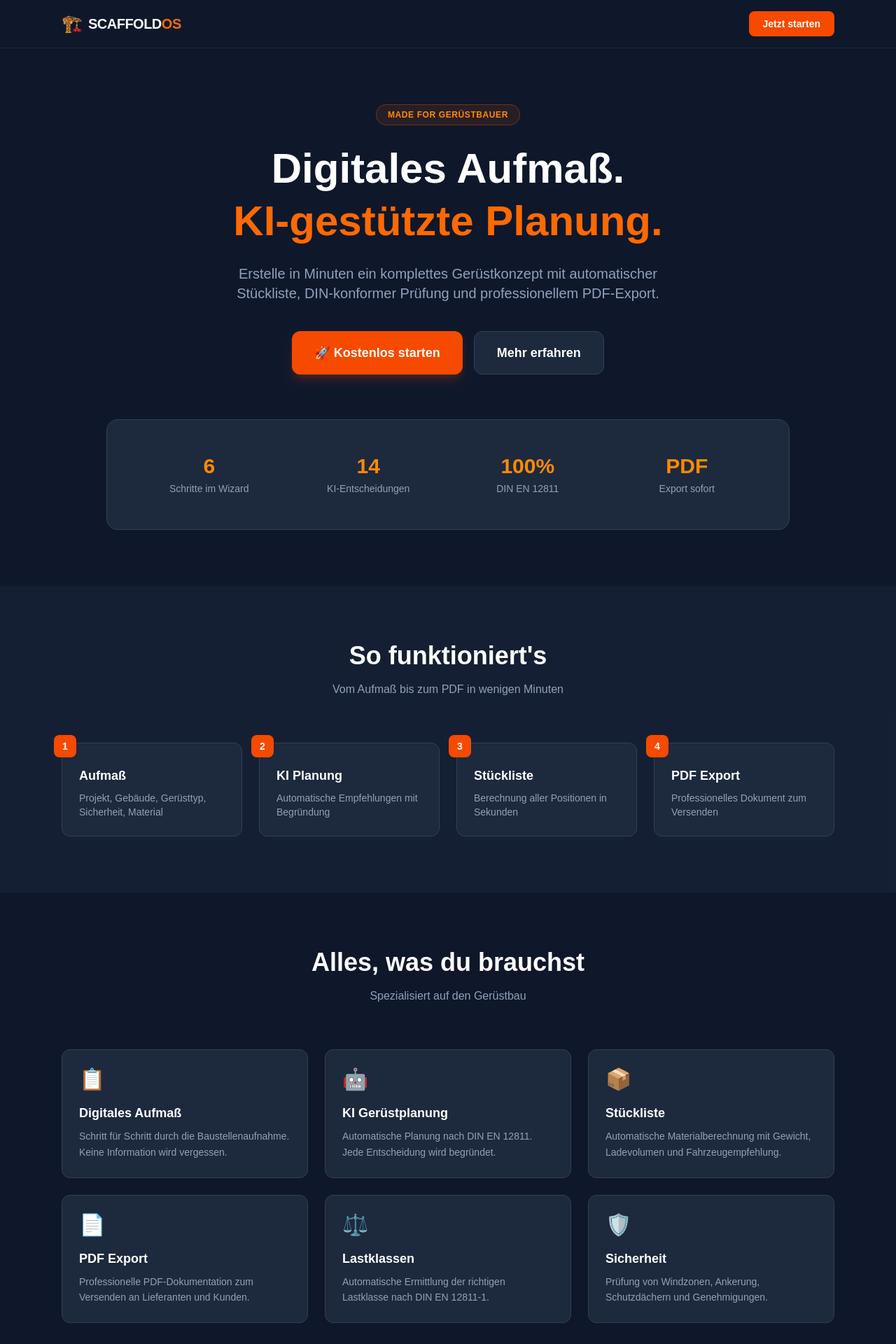
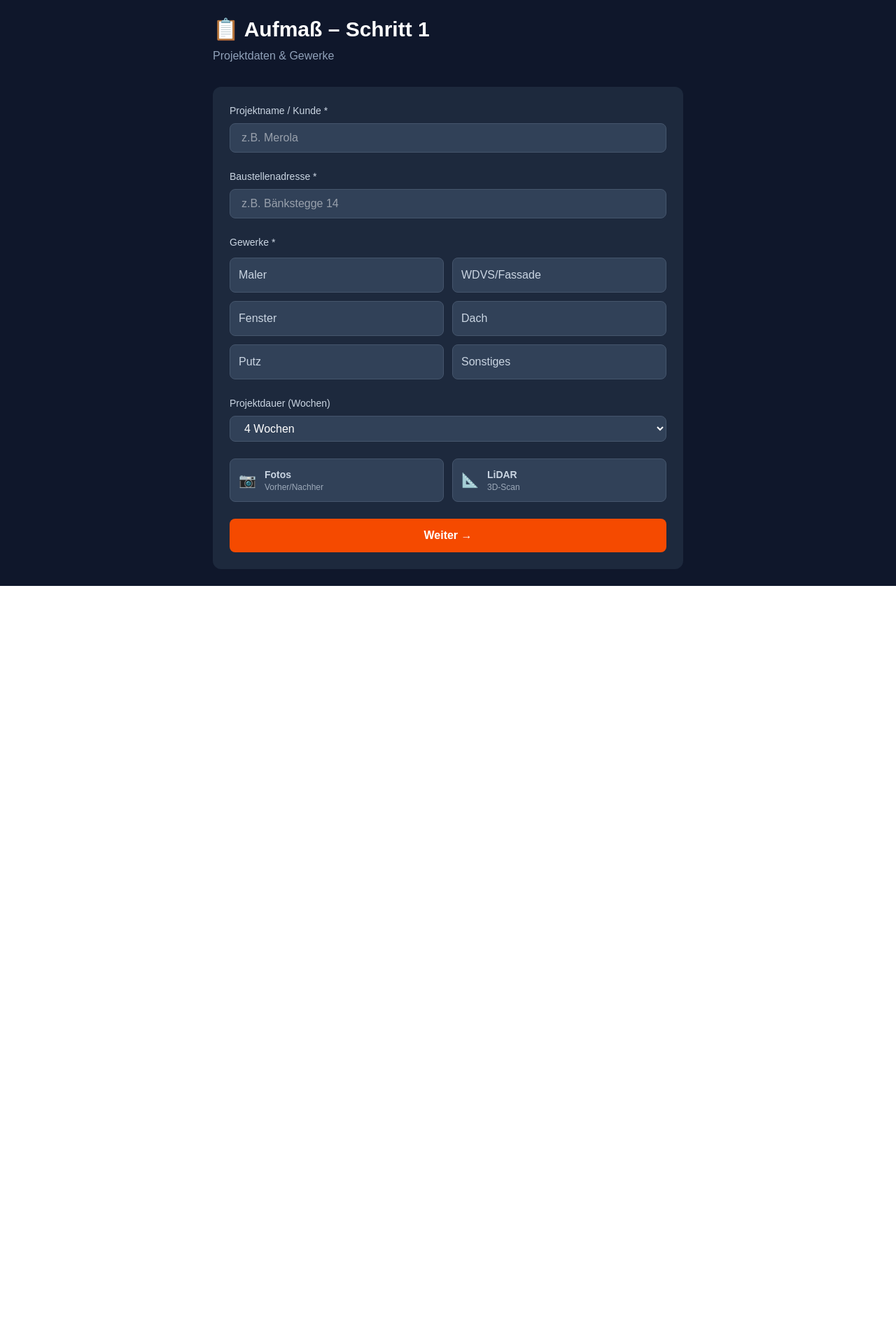
Before and after one commit to A-I-Integration/scaffold-os, a Next.js app: page /aufmass in a window 1280 px wide. Shown: the top 1920 px of the page at 70% size. After the commit the page ends 837 px from the top, so only its background shows below. Built offline with nearby package versions, Linux system fonts and the light colour scheme.

Commit message:
Fix: Schritt 1 Build Error

```diff
--- a/app/aufmass/page.tsx
+++ b/app/aufmass/page.tsx
@@ -1,195 +1,170 @@
 'use client';
 
+import { useState } from 'react';
 import { useRouter } from 'next/navigation';
 
-export default function HomePage() {
+export default function AufmassPage() {
   const router = useRouter();
 
-  const features = [
-    {
-      icon: '📋',
-      title: 'Digitales Aufmaß',
-      desc: 'Schritt für Schritt durch die Baustellenaufnahme. Keine Information wird vergessen.',
-    },
-    {
-      icon: '🤖',
-      title: 'KI Gerüstplanung',
-      desc: 'Automatische Planung nach DIN EN 12811. Jede Entscheidung wird begründet.',
-    },
-    {
-      icon: '📦',
-      title: 'Stückliste',
-      desc: 'Automatische Materialberechnung mit Gewicht, Ladevolumen und Fahrzeugempfehlung.',
-    },
-    {
-      icon: '📄',
-      title: 'PDF Export',
-      desc: 'Professionelle PDF-Dokumentation zum Versenden an Lieferanten und Kunden.',
-    },
-    {
-      icon: '⚖️',
-      title: 'Lastklassen',
-      desc: 'Automatische Ermittlung der richtigen Lastklasse nach DIN EN 12811-1.',
-    },
-    {
-      icon: '🛡️',
-      title: 'Sicherheit',
-      desc: 'Prüfung von Windzonen, Ankerung, Schutzdächern und Genehmigungen.',
-    },
-  ];
+  const [form, setForm] = useState({
+    name: '',
+    adresse: '',
+    gewerke: [] as string[],
+    dauer: '4',
+    fotos: false,
+    lidar: false,
+  });
 
-  const steps = [
-    { nr: '1', title: 'Aufmaß', desc: 'Projekt, Gebäude, Gerüsttyp, Sicherheit, Material' },
-    { nr: '2', title: 'KI Planung', desc: 'Automatische Empfehlungen mit Begründung' },
-    { nr: '3', title: 'Stückliste', desc: 'Berechnung aller Positionen in Sekunden' },
-    { nr: '4', title: 'PDF Export', desc: 'Professionelles Dokument zum Versenden' },
-  ];
+  const gewerkListe = ['Maler', 'WDVS/Fassade', 'Fenster', 'Dach', 'Putz', 'Sonstiges'];
+
+  function toggleGewerk(g: string) {
+    setForm(prev => ({
+      ...prev,
+      gewerke: prev.gewerke.includes(g)
+        ? prev.gewerke.filter(x => x !== g)
+        : [...prev.gewerke, g]
+    }));
+  }
+
+  function getLastklasse() {
+    const gewerke = form.gewerke;
+    if (gewerke.includes('WDVS/Fassade') || gewerke.includes('Putz')) return 'LK 3';
+    if (gewerke.includes('Maler')) return 'LK 2';
+    if (gewerke.includes('Dach')) return 'LK 4';
+    return 'LK 2';
+  }
+
+  function handleWeiter() {
+    if (!form.name.trim() || !form.adresse.trim()) {
+      alert('Bitte fülle Name und Adresse aus!');
+      return;
+    }
+    if (form.gewerke.length === 0) {
+      alert('Bitte wähle mindestens ein Gewerk aus!');
+      return;
+    }
+    localStorage.setItem('scaffold_step1', JSON.stringify(form));
+    router.push('/aufmass/schritt2');
+  }
 
   return (
-    <div className="min-h-screen bg-slate-900 text-white">
+    <div className="min-h-screen bg-slate-900 text-white p-6">
+      <div className="max-w-2xl mx-auto">
+        <h1 className="text-3xl font-bold mb-2">📋 Aufmaß – Schritt 1</h1>
+        <p className="text-slate-400 mb-8">Projektdaten & Gewerke</p>
 
-      {/* Navigation */}
-      <nav className="border-b border-slate-800">
-        <div className="max-w-6xl mx-auto px-6 py-4 flex justify-between items-center">
-          <div className="flex items-center gap-2">
-            <span className="text-2xl">🏗️</span>
-            <span className="text-xl font-bold tracking-tight">SCAFFOLD<span className="text-orange-500">OS</span></span>
+        <div className="bg-slate-800 rounded-xl p-6 space-y-6">
+
+          <div>
+            <label className="block text-sm font-medium mb-2 text-slate-300">Projektname / Kunde *</label>
+            <input
+              type="text"
+              value={form.name}
+              onChange={(e) => setForm({...form, name: e.target.value})}
+              className="w-full bg-slate-700 border border-slate-600 rounded-lg px-4 py-2 text-white focus:outline-none focus:border-orange-500"
+              placeholder="z.B. Merola"
+            />
           </div>
-          <button
-            onClick={() => router.push('/aufmass')}
-            className="bg-orange-600 hover:bg-orange-700 text-white font-semibold px-5 py-2 rounded-lg text-sm transition"
-          >
-            Jetzt starten
-          </button>
-        </div>
-      </nav>
 
-      {/* Hero */}
-      <section className="max-w-6xl mx-auto px-6 pt-20 pb-16 text-center">
-        <div className="inline-flex items-center gap-2 bg-orange-500/10 border border-orange-500/30 rounded-full px-4 py-1.5 mb-6">
-          <span className="text-orange-400 text-xs font-semibold uppercase tracking-wider">Made for Gerüstbauer</span>
-        </div>
-        <h1 className="text-5xl md:text-6xl font-bold mb-6 leading-tight">
-          Digitales Aufmaß.<br />
-          <span className="text-orange-500">KI-gestützte Planung.</span>
-        </h1>
-        <p className="text-slate-400 text-lg md:text-xl max-w-2xl mx-auto mb-10">
-          Erstelle in Minuten ein komplettes Gerüstkonzept mit automatischer Stückliste,
-          DIN-konformer Prüfung und professionellem PDF-Export.
-        </p>
-        <div className="flex flex-col sm:flex-row gap-4 justify-center">
-          <button
-            onClick={() => router.push('/aufmass')}
-            className="bg-orange-600 hover:bg-orange-700 text-white font-bold py-4 px-8 rounded-xl text-lg transition shadow-lg shadow-orange-600/20"
-          >
-            🚀 Kostenlos starten
-          </button>
-          <button
-            onClick={() => document.getElementById('features')?.scrollIntoView({ behavior: 'smooth' })}
-            className="bg-slate-800 hover:bg-slate-700 text-white font-semibold py-4 px-8 rounded-xl text-lg transition border border-slate-700"
-          >
-            Mehr erfahren
-          </button>
-        </div>
-      </section>
+          <div>
+            <label className="block text-sm font-medium mb-2 text-slate-300">Baustellenadresse *</label>
+            <input
+              type="text"
+              value={form.adresse}
+              onChange={(e) => setForm({...form, adresse: e.target.value})}
+              className="w-full bg-slate-700 border border-slate-600 rounded-lg px-4 py-2 text-white focus:outline-none focus:border-orange-500"
+              placeholder="z.B. Bänkstegge 14"
+            />
+          </div>
 
-      {/* Preview Image / Stats */}
-      <section className="max-w-5xl mx-auto px-6 pb-20">
-        <div className="bg-slate-800 rounded-2xl border border-slate-700 p-8 md:p-12">
-          <div className="grid grid-cols-2 md:grid-cols-4 gap-8 text-center">
-            <div>
-              <div className="text-3xl font-bold text-orange-400 mb-1">6</div>
-              <div className="text-slate-400 text-sm">Schritte im Wizard</div>
-            </div>
-            <div>
-              <div className="text-3xl font-bold text-orange-400 mb-1">14</div>
-              <div className="text-slate-400 text-sm">KI-Entscheidungen</div>
-            </div>
-            <div>
-              <div className="text-3xl font-bold text-orange-400 mb-1">100%</div>
-              <div className="text-slate-400 text-sm">DIN EN 12811</div>
-            </div>
-            <div>
-              <div className="text-3xl font-bold text-orange-400 mb-1">PDF</div>
-              <div className="text-slate-400 text-sm">Export sofort</div>
+          <div>
+            <label className="block text-sm font-medium mb-3 text-slate-300">Gewerke *</label>
+            <div className="grid grid-cols-2 gap-3">
+              {gewerkListe.map(g => (
+                <button
+                  key={g}
+                  onClick={() => toggleGewerk(g)}
+                  className={`p-3 rounded-lg border text-left transition ${
+                    form.gewerke.includes(g)
+                      ? 'bg-orange-600/20 border-orange-500 text-orange-300'
+                      : 'bg-slate-700 border-slate-600 text-slate-300 hover:border-slate-500'
+                  }`}
+                >
+                  {g}
+                </button>
+              ))}
             </div>
           </div>
-        </div>
-      </section>
 
-      {/* How it works */}
-      <section className="bg-slate-800/50 py-20">
-        <div className="max-w-6xl mx-auto px-6">
-          <div className="text-center mb-16">
-            <h2 className="text-3xl md:text-4xl font-bold mb-4">So funktioniert's</h2>
-            <p className="text-slate-400">Vom Aufmaß bis zum PDF in wenigen Minuten</p>
+          <div>
+            <label className="block text-sm font-medium mb-2 text-slate-300">Projektdauer (Wochen)</label>
+            <select
+              value={form.dauer}
+              onChange={(e) => setForm({...form, dauer: e.target.value})}
+              className="w-full bg-slate-700 border border-slate-600 rounded-lg px-4 py-2 text-white focus:outline-none focus:border-orange-500"
+            >
+              <option value="1">1 Woche</option>
+              <option value="2">2 Wochen</option>
+              <option value="3">3 Wochen</option>
+              <option value="4">4 Wochen</option>
+              <option value="6">6 Wochen</option>
+              <option value="8">8 Wochen</option>
+              <option value="12">12 Wochen</option>
+            </select>
           </div>
-          <div className="grid md:grid-cols-4 gap-6">
-            {steps.map((step, i) => (
-              <div key={i} className="bg-slate-800 rounded-xl p-6 border border-slate-700 relative">
-                <div className="absolute -top-3 -left-3 w-8 h-8 bg-orange-600 rounded-lg flex items-center justify-center font-bold text-sm">
-                  {step.nr}
-                </div>
-                <h3 className="text-lg font-bold mb-2 mt-2">{step.title}</h3>
-                <p className="text-slate-400 text-sm">{step.desc}</p>
+
+          <div className="grid grid-cols-2 gap-3">
+            <button
+              onClick={() => setForm({...form, fotos: !form.fotos})}
+              className={`p-3 rounded-lg border text-left transition flex items-center gap-3 ${
+                form.fotos
+                  ? 'bg-orange-600/20 border-orange-500 text-orange-300'
+                  : 'bg-slate-700 border-slate-600 text-slate-300'
+              }`}
+            >
+              <span className="text-xl">📷</span>
+              <div>
+                <div className="font-semibold text-sm">Fotos</div>
+                <div className="text-xs opacity-70">Vorher/Nachher</div>
               </div>
-            ))}
-          </div>
-        </div>
-      </section>
-
-      {/* Features */}
-      <section id="features" className="py-20">
-        <div className="max-w-6xl mx-auto px-6">
-          <div className="text-center mb-16">
-            <h2 className="text-3xl md:text-4xl font-bold mb-4">Alles, was du brauchst</h2>
-            <p className="text-slate-400">Spezialisiert auf den Gerüstbau</p>
-          </div>
-          <div className="grid md:grid-cols-3 gap-6">
-            {features.map((f, i) => (
-              <div key={i} className="bg-slate-800 rounded-xl p-6 border border-slate-700 hover:border-orange-500/50 transition group">
-                <div className="text-3xl mb-4 group-hover:scale-110 transition-transform">{f.icon}</div>
-                <h3 className="text-lg font-bold mb-2">{f.title}</h3>
-                <p className="text-slate-400 text-sm leading-relaxed">{f.desc}</p>
+            </button>
+            <button
+              onClick={() => setForm({...form, lidar: !form.lidar})}
+              className={`p-3 rounded-lg border text-left transition flex items-center gap-3 ${
+                form.lidar
+                  ? 'bg-orange-600/20 border-orange-500 text-orange-300'
+                  : 'bg-slate-700 border-slate-600 text-slate-300'
+              }`}
+            >
+              <span className="text-xl">📐</span>
+              <div>
+                <div className="font-semibold text-sm">LiDAR</div>
+                <div className="text-xs opacity-70">3D-Scan</div>
               </div>
-            ))}
-          </div>
-        </div>
-      </section>
-
-      {/* CTA Section */}
-      <section className="py-20">
-        <div className="max-w-4xl mx-auto px-6 text-center">
-          <div className="bg-gradient-to-r from-orange-600 to-orange-700 rounded-2xl p-10 md:p-16">
-            <h2 className="text-3xl md:text-4xl font-bold mb-4">Bereit für dein nächstes Projekt?</h2>
-            <p className="text-orange-100 mb-8 text-lg">
-              Erstelle jetzt dein erstes digitales Aufmaß – kostenlos und ohne Anmeldung.
-            </p>
-            <button
-              onClick={() => router.push('/aufmass')}
-              className="bg-white text-orange-700 hover:bg-orange-50 font-bold py-4 px-10 rounded-xl text-lg transition shadow-xl"
-            >
-              🚀 Jetzt starten
             </button>
           </div>
+
+          {form.gewerke.length > 0 && (
+            <div className="bg-green-900/30 border border-green-500/50 rounded-lg p-4">
+              <div className="flex items-center gap-2 text-green-400 font-semibold">
+                <span>✅</span>
+                <span>Lastklasse {getLastklasse()} (DIN EN 12811-1)</span>
+              </div>
+              <p className="text-green-300/70 text-sm mt-1">
+                Automatisch basierend auf Gewerken berechnet
+              </p>
+            </div>
+          )}
+
+          <button
+            onClick={handleWeiter}
+            className="w-full bg-orange-600 hover:bg-orange-700 text-white font-semibold py-3 px-4 rounded-lg transition"
+          >
+            Weiter →
+          </button>
+
         </div>
-      </section>
-
-      {/* Footer */}
-      <footer className="border-t border-slate-800 py-10">
-        <div className="max-w-6xl mx-auto px-6 flex flex-col md:flex-row justify-between items-center gap-4">
-          <div className="flex items-center gap-2">
-            <span className="text-xl">🏗️</span>
-            <span className="font-bold">SCAFFOLD<span className="text-orange-500">OS</span></span>
-          </div>
-          <div className="text-slate-500 text-sm">
-            © 2026 Scaffold OS • Digitale Lösungen für den Gerüstbau
-          </div>
-          <div className="text-slate-500 text-sm">
-            DIN EN 12811 • TRBS 2121 • DIBt
-          </div>
-        </div>
-      </footer>
+      </div>
     </div>
   );
 }
```
Also changed, not shown: public/logo-ai.png (added).
